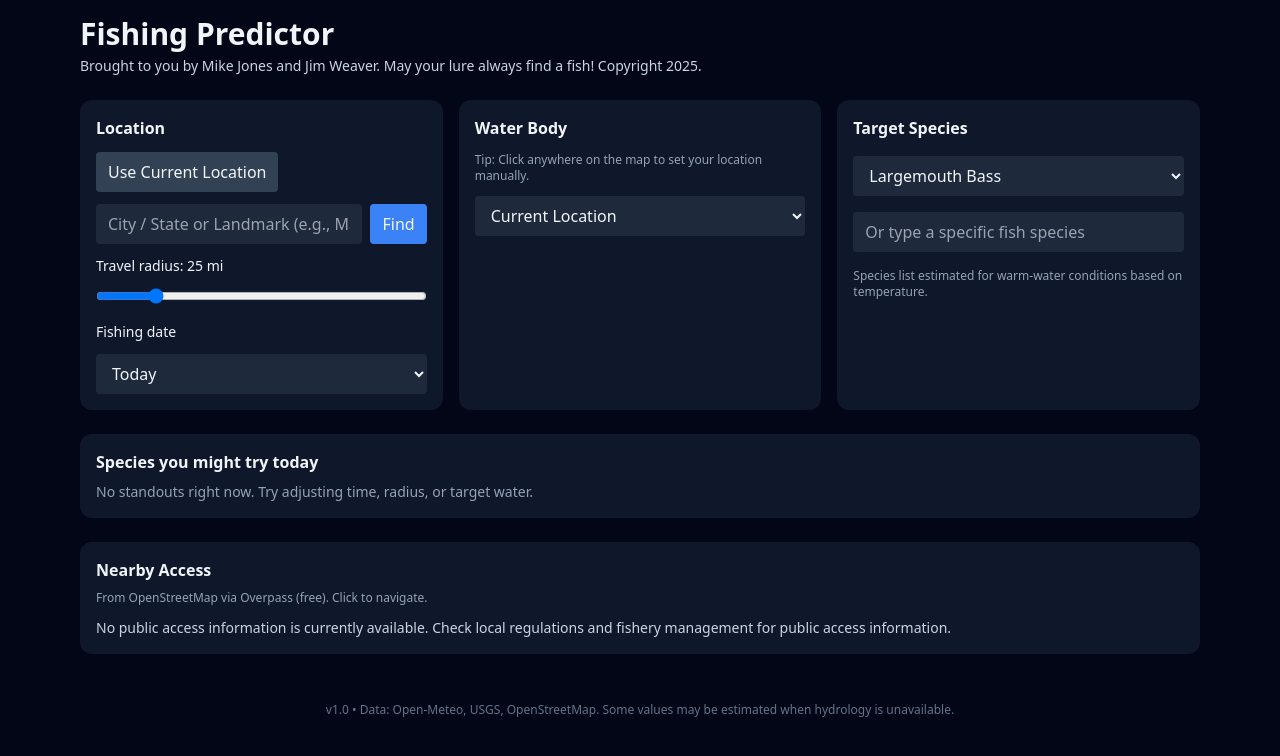
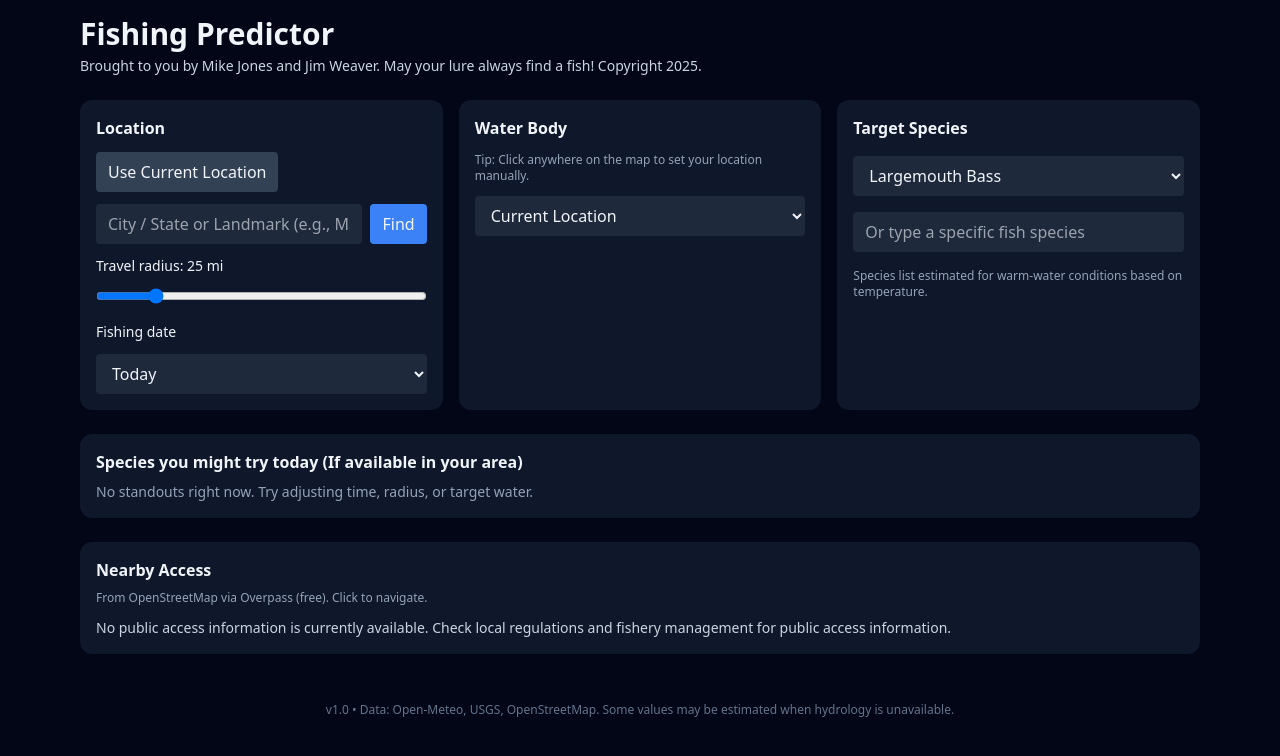
Before and after one commit to Parable-Pictures-LLC/Fishing-Predictor, a React (Vite) app: page / in a window 1280 px wide. Shown: the top 756 px of the page. Built offline with nearby package versions, Linux system fonts and the light colour scheme.

Commit message:
Update App.jsx

```diff
--- a/src/App.jsx
+++ b/src/App.jsx
@@ -741,7 +741,7 @@ export default function App() {
 
       {/* Species suggestions */}
       <section className="bg-slate-900 p-4 rounded-xl">
-        <h2 className="font-semibold mb-2">Species you might try today</h2>
+        <h2 className="font-semibold mb-2">Species you might try today (If available in your area)</h2>
         {speciesSuggestions.length === 0 ? (
           <p className="text-sm text-slate-400">No standouts right now. Try adjusting time, radius, or target water.</p>
         ) : (
```
